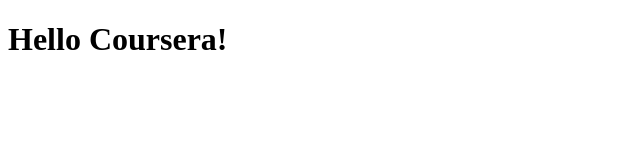
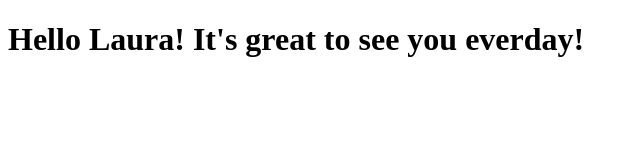
Before and after one commit to k-azadzoi/coursera-development, a plain HTML site: page site/index.html in a window 1280 px wide. Shown: the whole page, without its empty margins (0-640 px from the left). Drawn offline with Linux system fonts and the light colour scheme.

Commit message:
Small addition to our page content.

```diff
--- a/site/index.html
+++ b/site/index.html
@@ -4,6 +4,6 @@
 	<title>Hello Coursera</title>
 </head>
 <body>
-<h1>Hello Coursera!</h1>
+<h1>Hello Laura! It's great to see you everday!</h1>
 </body>
 </html>
```
